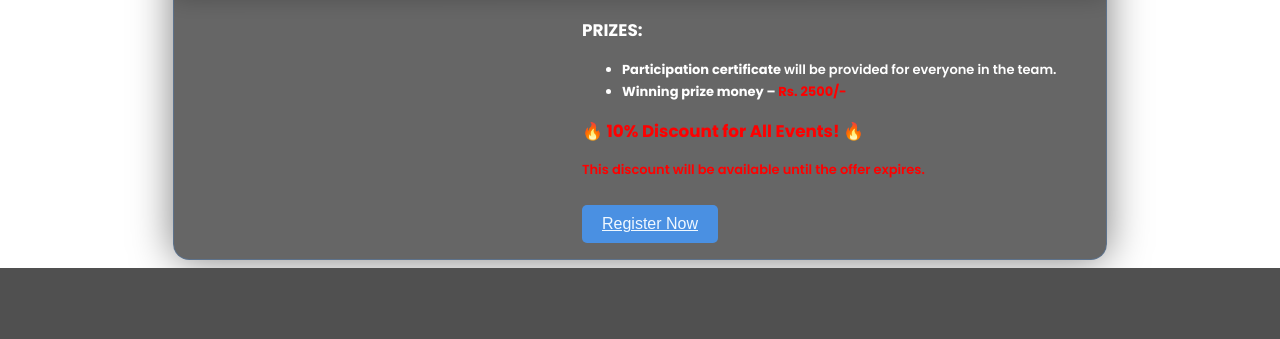
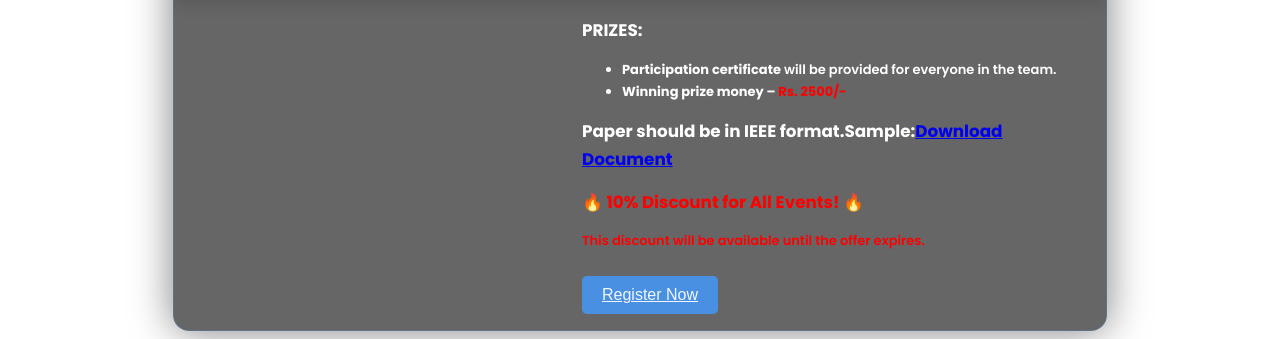
Before and after one commit to ssko7/Encurso, a Django app: page /pp/ in a window 1280 px wide. Shown: the part 801-1140 px from the top of the page. Before the commit the page ends 1069 px from the top, so only its background shows below. Run offline with Django 4.2, Linux system fonts and the light colour scheme; data comes from the database, SQL or seed files in the repository.

Commit message:
Update pplayout.html

```diff
--- a/testpg/page/templates/pplayout.html
+++ b/testpg/page/templates/pplayout.html
@@ -77,6 +77,8 @@
                                         <li><b>Participation certificate</b> will be provided for everyone in the team.</li>
                                         <li><b>Winning prize money – <span style="color: red;">Rs. 2500/-</span></b></li>
                                     </ul>
+
+                                     <h2>Paper should be in IEEE format.Sample:<a href="{% static 'files/conference-template-a4.docx' %}" download>Download Document</a></h2>
 
                                     <h2 style="color: red;">🔥 10% Discount for All Events! 🔥</h2>
                                     <p style="font-size:small; color: red;">This discount will be available until the offer expires.</p>
```
